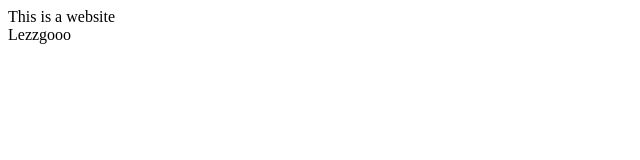
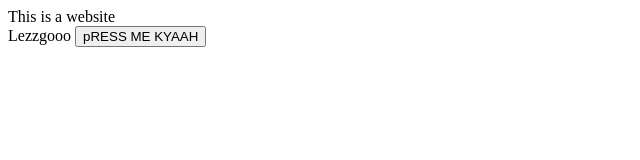
Before and after one commit to akir1do/omniview-sample, a plain HTML site: page index.html in a window 1280 px wide. Shown: the whole page, without its empty margins (0-640 px from the left). Drawn offline with Linux system fonts and the light colour scheme.

Commit message:
add button

```diff
--- a/index.html
+++ b/index.html
@@ -10,4 +10,7 @@
         Lezzgooo
     </body>
 
+    <button>
+        pRESS ME KYAAH
+    </button>
 </html>
```
